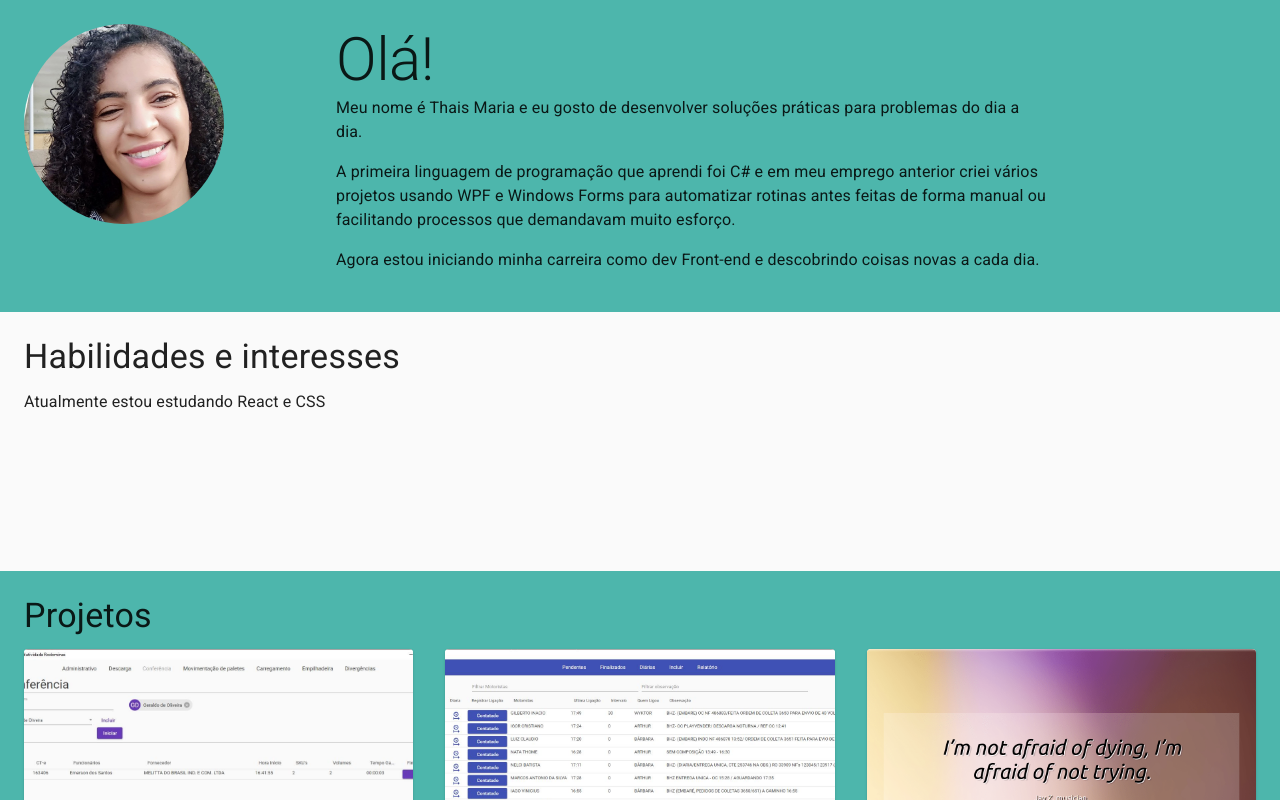
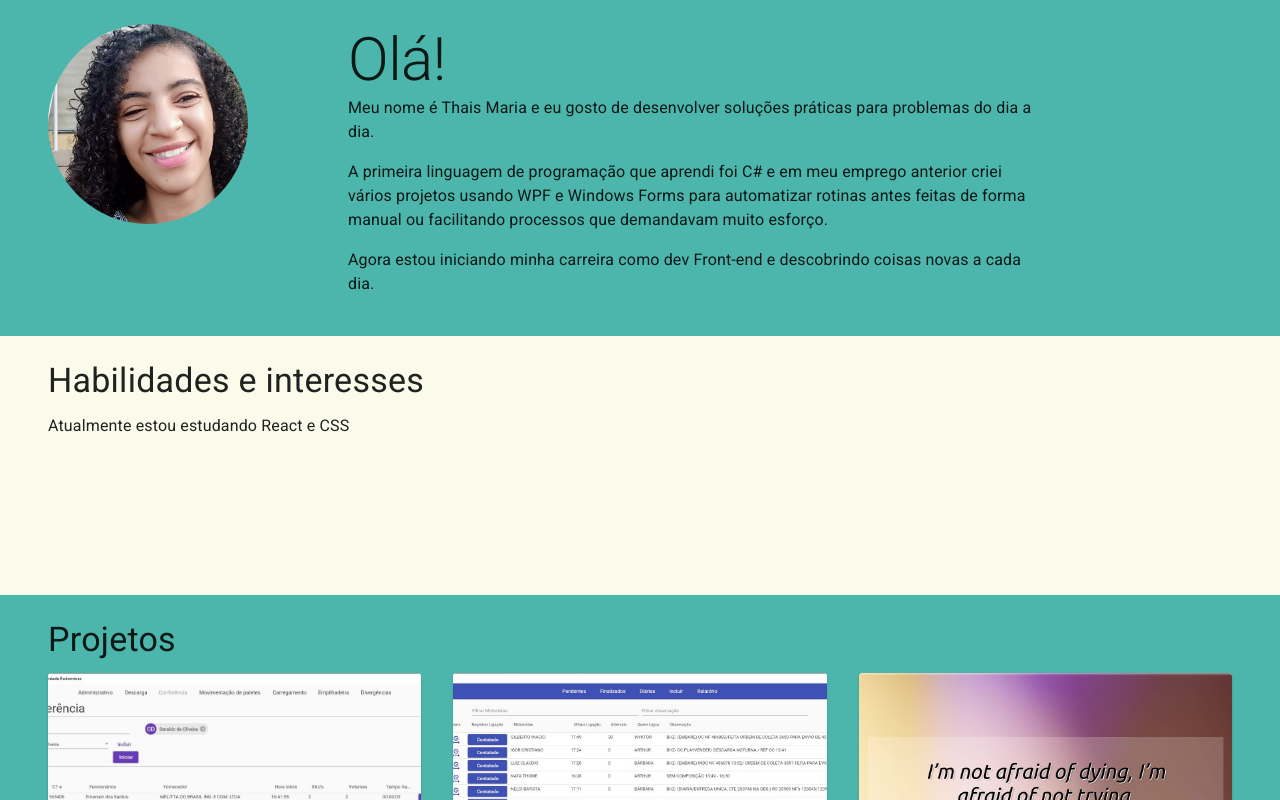
Before and after one commit to ThaisMap/Portfolio, a Next.js app: page /material in a window 1280 px wide. Shown: the top 800 px of the page. Built offline with nearby package versions, Linux system fonts and the light colour scheme.

Commit message:
Altera section
- usa container para limitar o maxWidth

```diff
--- a/components/material/section.jsx
+++ /dev/null
@@ -1,36 +0,0 @@
-import { Typography } from '@material-ui/core';
-import { makeStyles, createStyles } from '@material-ui/styles';
-import React from 'react';
-import theme from '../../theme';
-
-const useStyles = makeStyles(() =>
-  createStyles({
-    primary: {
-      flexGrow: 1,
-      padding: theme.spacing(3),
-      backgroundColor: theme.palette.primary.light,
-    },
-    secondary: {
-      flexGrow: 1,
-      padding: theme.spacing(3),
-      backgroundColor: theme.palette.neutral,
-    },
-  })
-);
-
-function Section(props) {
-  const { secondary, title, children } = props;
-  const styles = useStyles();
-  return (
-    <div className={secondary ? styles.secondary : styles.primary}>
-      {title && (
-        <Typography variant='h4' gutterBottom>
-          {title}
-        </Typography>
-      )}
-      {children}
-    </div>
-  );
-}
-
-export default Section;
--- /dev/null
+++ b/components/material/section.tsx
@@ -0,0 +1,41 @@
+import { Container, Typography } from '@material-ui/core';
+import { makeStyles, createStyles } from '@material-ui/styles';
+import React, { ReactNode } from 'react';
+import theme from '../../theme';
+
+const useStyles = makeStyles(() =>
+  createStyles({
+    primary: {
+      padding: theme.spacing(3),
+      backgroundColor: theme.palette.primary.light,
+    },
+    secondary: {
+      padding: theme.spacing(3),
+      backgroundColor: theme.palette.secondary.light,
+    },
+  })
+);
+
+interface ISectionProps {
+  secondary?: boolean;
+  title?: string;
+  children: ReactNode;
+}
+
+function Section({ secondary, title, children }: ISectionProps) {
+  const styles = useStyles();
+  return (
+    <div className={secondary ? styles.secondary : styles.primary}>
+      <Container>
+        {title && (
+          <Typography variant='h4' gutterBottom>
+            {title}
+          </Typography>
+        )}
+        {children}
+      </Container>
+    </div>
+  );
+}
+
+export default Section;
```
